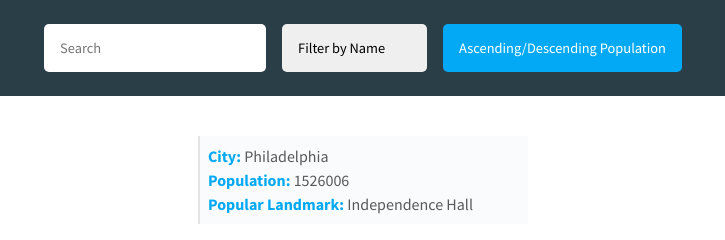
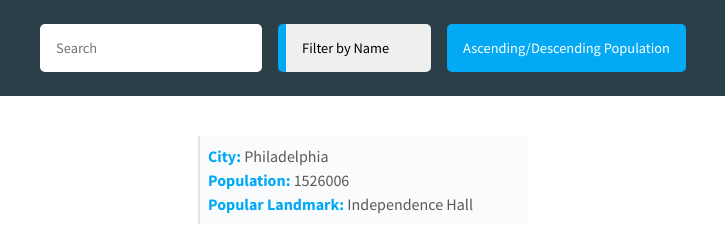
Before and after one commit to Tcooper920/cityFilter, a plain HTML site: page index.html in a window 1280 px wide. Shown: the top 240 px of the page, 277-1002 px from the left. Drawn offline with Linux system fonts and the light colour scheme.

Commit message:
Styled dropdown menu.

```diff
--- a/index.css
+++ b/index.css
@@ -27,6 +27,7 @@
 .filter-option {
 	-webkit-appearance: none;
 	cursor: pointer;
+	border-left: .5rem solid #03A9F4;
 }
 
 .ascending-descending-population-btn {
```
